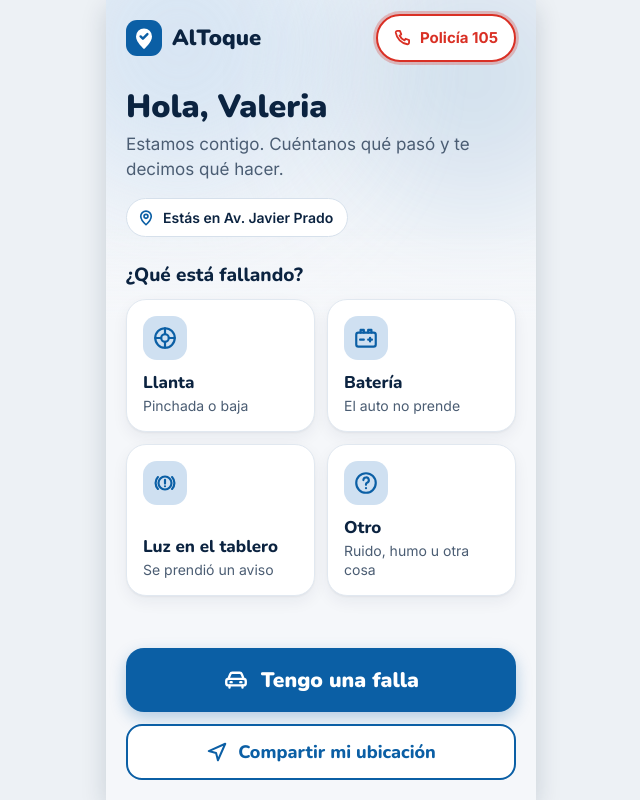
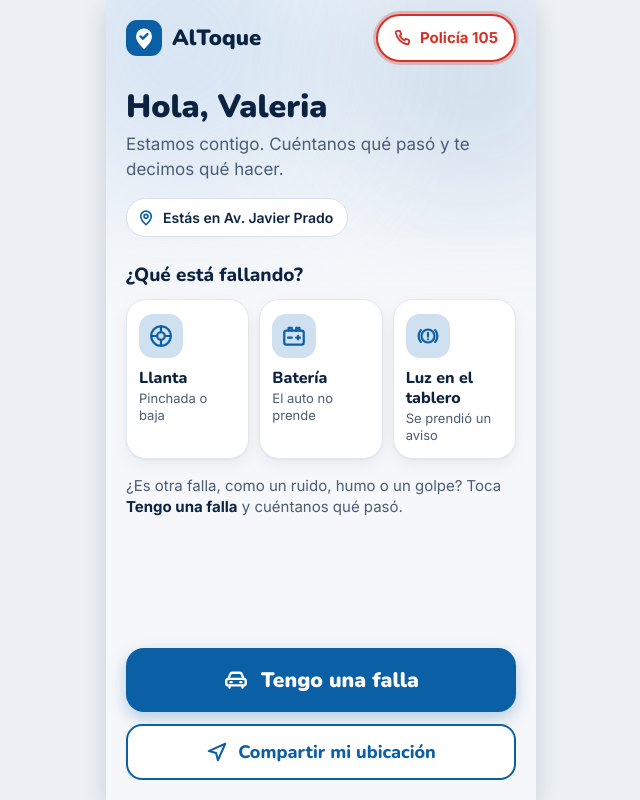
Before and after one commit to Mardolco/altoque, a Next.js app: page / in a window 1280 px wide. Shown: the whole page, without its empty margins (319-959 px from the left). Built offline with nearby package versions, Linux system fonts and the light colour scheme.

Commit message:
feat(inicio): show the three common failures; 'Tengo una falla' starts an other-failure report

```diff
--- a/app/page.tsx
+++ b/app/page.tsx
@@ -25,6 +25,10 @@ import { useFlujo } from "@/lib/flujo";
 import { USUARIO } from "@/lib/mock/usuario";
 import { RUTAS } from "@/lib/rutas";
 import { cerrarSesion, useSesion } from "@/lib/sesion";
+
+// En Inicio solo se muestran las tres fallas más comunes. Cualquier otra falla
+// entra por "Tengo una falla", que abre "Cuéntanos qué pasó" con "Otro" elegido.
+const FALLAS_COMUNES = FALLAS.filter((f) => f.id !== "otra");
 
 export default function Inicio() {
   const { empezar } = useFlujo();
@@ -71,22 +75,22 @@ export default function Inicio() {
         <h2 className="relative mt-[26px] mb-3 font-display text-[19px] leading-6 font-extrabold">
           ¿Qué está fallando?
         </h2>
-        <div className="relative grid grid-cols-2 gap-3">
-          {FALLAS.map((falla, i) => (
+        <div className="relative grid grid-cols-3 gap-2.5">
+          {FALLAS_COMUNES.map((falla, i) => (
             <Aparecer key={falla.id} retraso={120 + i * 70}>
               <Link
                 href={RUTAS.falla}
                 onClick={() => empezar(falla.id)}
-                className="flex h-full min-h-[116px] flex-col justify-between gap-3 rounded-card border border-line-soft bg-white p-4 text-ink no-underline shadow-card"
+                className="flex h-full min-h-[136px] flex-col gap-2.5 rounded-card border border-line-soft bg-white px-3 py-3.5 text-ink no-underline shadow-card"
               >
                 <span className="flex size-11 items-center justify-center rounded-[14px] bg-surface text-primary">
                   <FallaIcon falla={falla.id} size={26} strokeWidth={2} />
                 </span>
                 <span className="flex flex-col gap-0.5">
-                  <span className="font-display text-[17px] leading-[22px] font-extrabold">
+                  <span className="font-display text-[16px] leading-[20px] font-extrabold">
                     {falla.etiqueta}
                   </span>
-                  <span className="text-[14px] leading-[19px] text-ink-muted">
+                  <span className="text-[13px] leading-[17px] text-ink-muted">
                     {falla.detalle}
                   </span>
                 </span>
@@ -94,13 +98,16 @@ export default function Inicio() {
             </Aparecer>
           ))}
         </div>
+        <p className="relative mt-4 text-[15px] leading-[21px] text-ink-muted">
+          ¿Es otra falla, como un ruido, humo o un golpe? Toca <strong className="text-ink">Tengo una falla</strong> y cuéntanos qué pasó.
+        </p>
       </main>
 
       <BottomBar className="gap-3">
         <PrimaryButton
           size="lg"
           href={RUTAS.falla}
-          onClick={() => empezar()}
+          onClick={() => empezar("otra")}
           icon={<CarFrontIcon size={26} />}
         >
           Tengo una falla
```
